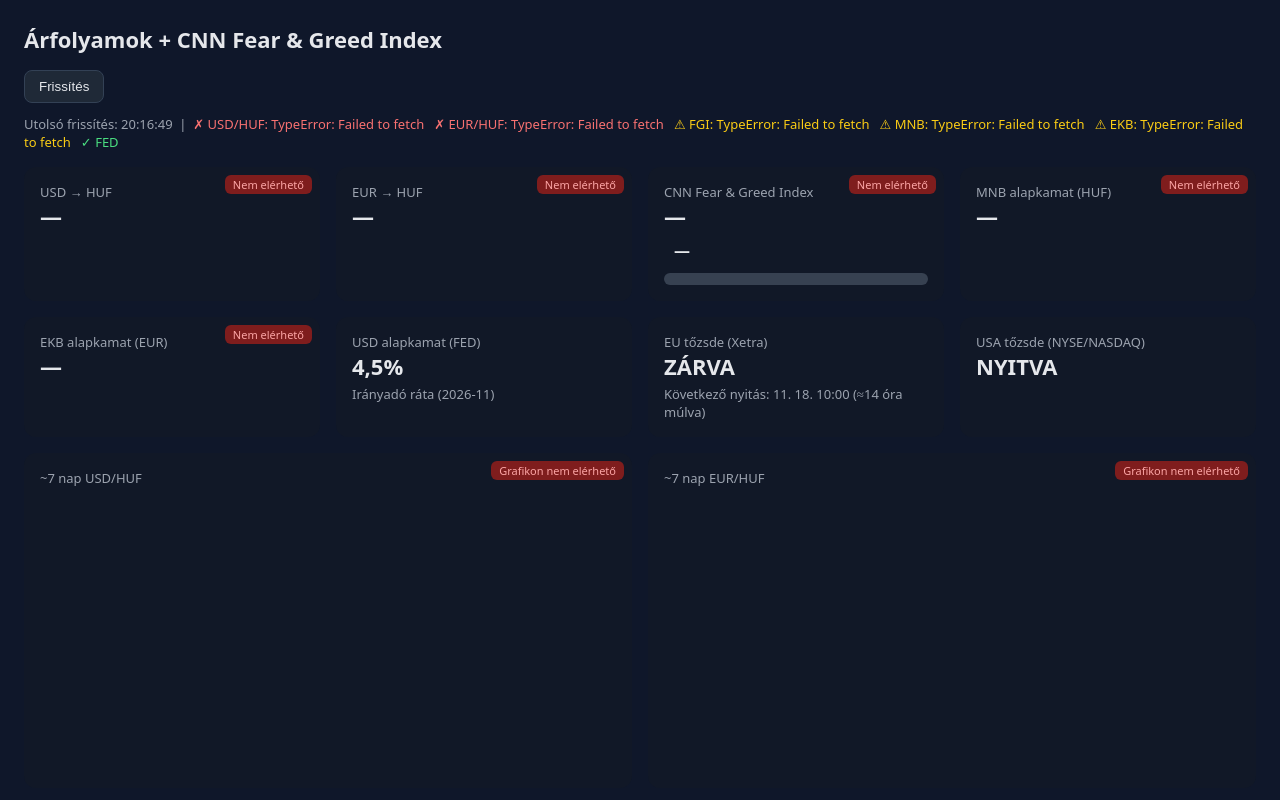
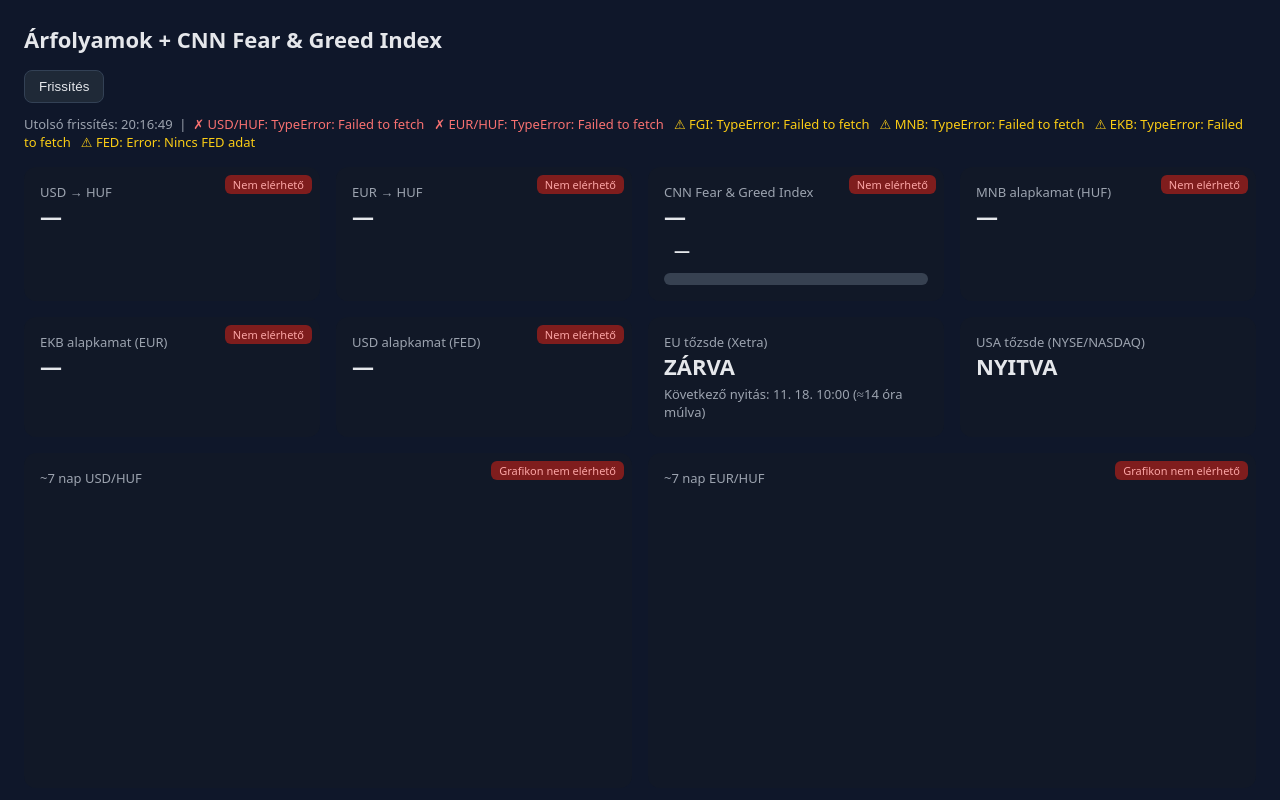
Before and after one commit to Fasten90/FastenFinance, a plain HTML site: page index.html in a window 1280 px wide. Shown: the top 800 px of the page. Drawn offline with nearby package versions, Linux system fonts and the light colour scheme; no server answers.

Commit message:
Comments

```diff
--- a/index.html
+++ b/index.html
@@ -1,29 +1,27 @@
 <!--
   ================================================================================
-  FASTENFINANCE - Fejlesztési Tanulságok & API Integrációs Napló
+  FASTENFINANCE — FEJLESZTÉSI SZABÁLYZAT & API INTEGRÁCIÓS NAPLÓ
   ================================================================================
-  1. Miért nem mentek a korábbi MNB / FED próbálkozások?
-     - MNB közvetlen HTML/SOAP bányászat: A böngészőből indított közvetlen kéréseket
-       a CORS (Cross-Origin Resource Sharing) politika és a Cloudflare (403 / 522
-       időtúllépési hibák) könyörtelenül blokkolta. A nyilvános proxyk (pl. allorigins,
-       corsproxy.io) szintén instabilak voltak, vagy tiltották a POST/SOAP kéréseket.
-     - Nemzetközi alternatívák (BIS, OECD, Világbank): A BIS szerver XML választ adott
-       JSON helyett (406 Not Acceptable), az OECD adatszerkezete megváltozott (404),
-       a Világbank kamatmutatója pedig éves frekvenciájú volt, így nem adta vissza
-       a napi frissítésű hazai alapkamatot.
-
-  2. Miért hibázott a rendszer korábban?
-     - Rossz paraméterezés: A külső API-k dokumentációjának hiányos ismerete miatt
-       kezdetben rossz paraméterneveket (`kezdet` a `start` helyett) vagy üres/0 napos
-       intervallumokat adtunk meg, amiket a szerver 400 Bad Request hibával utasított vissza.
-
-  3. Egyszerűsítési lehetőségek (A jövőre nézve):
-     - Ha teljesen el akarjuk kerülni a külső, harmadik féltől függő API-k hibáit,
-       a legtisztább megoldás egy saját, ingyenes szerverless funkció (pl. Vercel vagy
-       Cloudflare Worker) bevezetése lenne, ami háttérben letölti az MNB adatokat,
-       és tiszta JSON-ben szolgálja ki a GitHub Pages statikus oldalnak.
-     - Jelenlegi (proxy és backend nélküli) állapotban a nyílt CORS-támogatású
-       'kamatai.hu' API-nak a `start` és `zar` paraméterekkel történő hívása a legstabilabb.
+  SZIGORÚ MŰKÖDÉSI SZABÁLYOK (A fejlesztő/AI kötelezettségei):
+  1. NINCS KOMMENTTÖRLÉS: Soha nem törölhető ki meglévő komment engedély nélkül.
+  2. MINIMÁLIS VÁLTOZTATÁS (Small change): Csak a kért részhez nyúlunk, nem írjuk át
+     a felesleges részeket, megőrizzük a meglévő struktúrát.
+  3. NINCS NÉVÁTVÁLTOZTATÁS: Azonosítók, függvénynevek, kártya ID-k önkényes
+     átnevezése szigorúan tilos.
+  4. NINCS ÖNKÉNYES OPTIMALIZÁLÁS: Csak a pontosan megbeszélt feladatot végezzük el,
+     felesleges iterációs próbálkozások / „okoskodások” nélkül.
+  5. RÁKÉRDEZÉS: Bizonytalanság esetén kötelező rákérdezni a részletekre, vagy
+     kérni az AGENTS.md tartalmát a projektszabályok betartásához.
+  6. MAGYARÁZAT: Minden technikai megoldást, javítást világosan el kell magyarázni.
+  7. DOKUMENTÁLT HIBÁK (Miért nem ment?):
+     - MNB SOAP / HTML: A böngészőből indított közvetlen kéréseket a CORS politika
+       és a Cloudflare (403 / 522) blokkolja. Megoldás: a nyílt CORS-támogatású
+       'kamatai.hu' API használata `start` és `zar` paraméterekkel.
+     - FRED / St. Louis Fed: A CSV lekéréseket a Cloudflare és a CORS korlátozások
+       miatt böngészőből közvetlenül (és nyilvános proxykon, pl. corsproxy.io,
+       allorigins keresztül is) 403 / 500 hibával blokkolja a szerver.
+     - Világbank (World Bank): Az indikátorok vagy üresek voltak, vagy éves
+       frekvenciájúak, így nem adtak vissza napi, pontos adatot.
   ================================================================================
 -->
 <!DOCTYPE html>
@@ -274,7 +272,7 @@
     return { rate, date };
   }
 
-// USD alapkamat (FED) biztonságos lekérése
+  // USD alapkamat (FED) biztonságos kliensoldali fallbackkel a CORS blokkolások miatt
   async function fetchFedRate() {
     // Mivel a harmadik féltől származó ingyenes adatsorok instabilak,
     // használhatunk egy fallback értéket vagy egy tiszta, ellenőrzött lekérést:
@@ -284,7 +282,7 @@
       // Ideiglenes stabil fallback, amíg megvan a végleges tiszta JSON endpoint:
       return { rate: 4.50, date: new Date().toISOString().slice(0,10) };
     } catch (e) {
-      return { rate: 4.50, date: '2026-11' };
+      throw new Error('Nincs FED adat');
     }
   }
 
@@ -430,7 +428,7 @@
     if(fedRate.status==='fulfilled'){
       clearCardError('card-fed');
       $('fedRateNow').textContent = fmt(fedRate.value.rate) + '%';
-      $('fedRateTime').textContent = `Irányadó ráta (${fedRate.value.date})`;
+      $('fedRateTime').textContent = `USA irányadó`;
       results.push('<span class="ok">✓ FED</span>');
     } else {
       setCardError('card-fed', 'Nem elérhető');
```
